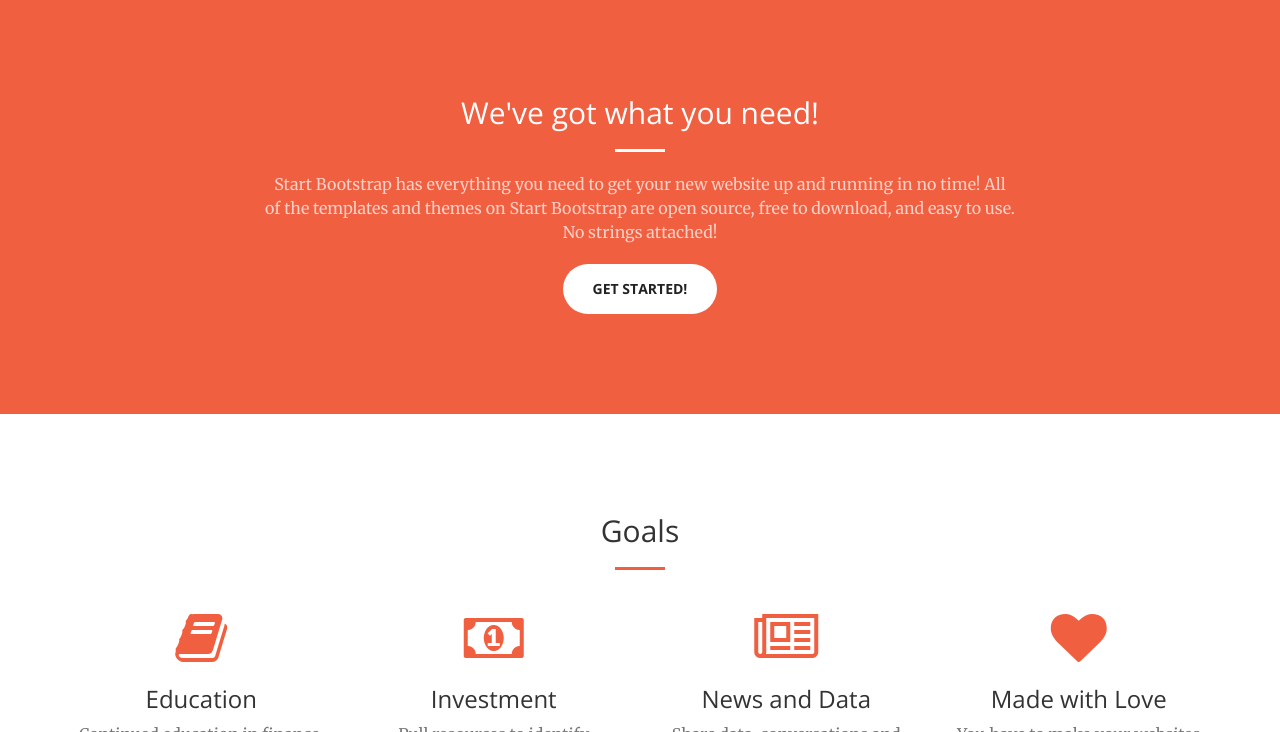
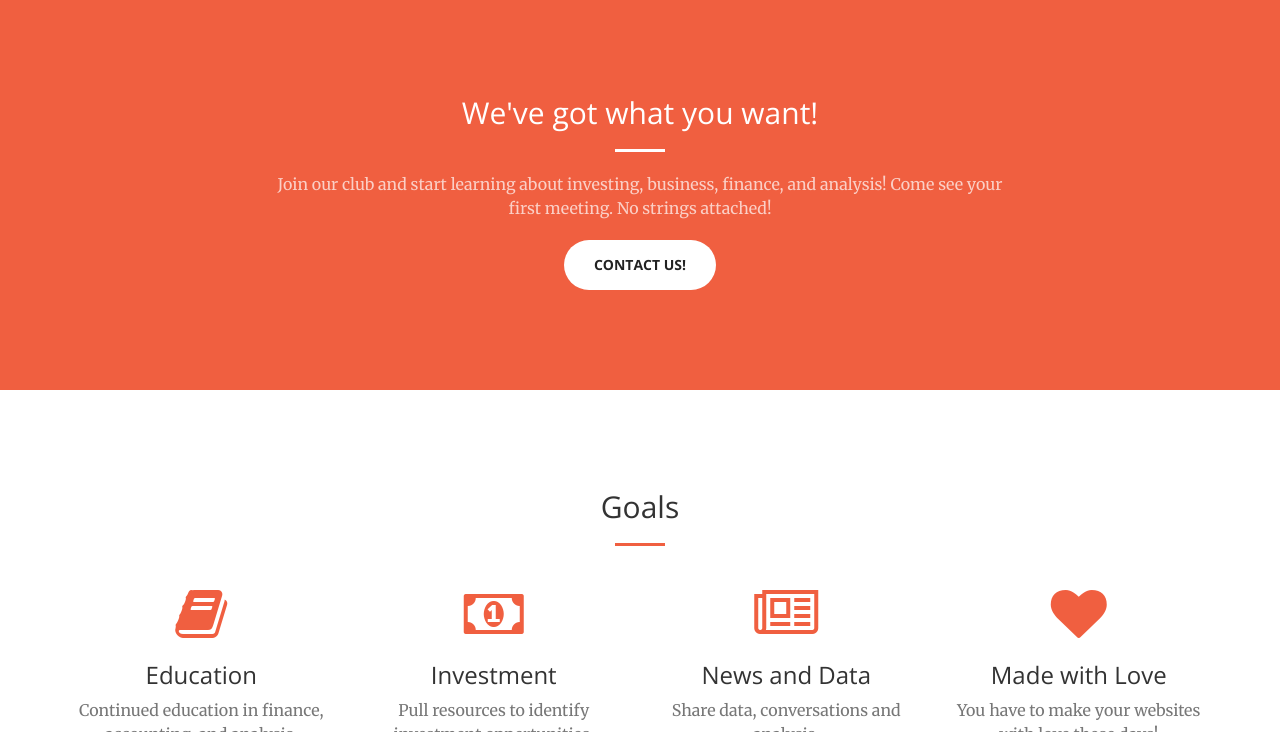
Before and after one commit to CyIC/cyic_web, a Jekyll site: the page built from index.html, in a window 1280 px wide and 900 px high, scrolled down 736 px, cut to the strip 168-900 px from the top of the window. Built offline with Jekyll 4.4.1, drawn with Linux system fonts in a browser that asks for light colours; some of the changed text lies outside the part shown.

Commit message:
Add more content to static page.

```diff
--- a/_includes/aside.html
+++ b/_includes/aside.html
@@ -1,8 +1,8 @@
   <aside class="bg-dark">
       <div class="container text-center">
           <div class="call-to-action">
-              <h2>Free Download at Start Bootstrap!</h2>
-              <a href="#" class="btn btn-default btn-xl wow tada">Download Now!</a>
+              <h2>Come and talk with the club!</h2>
+              <a href="https://join.slack.com/t/cyic/shared_invite/zt-u8mugr1x-48ELteHYiiwZnvUDxNXmqQ" class="btn btn-default btn-xl wow tada">Contact us Now!</a>
           </div>
       </div>
   </aside>
--- a/_includes/call-to-action.html
+++ b/_includes/call-to-action.html
@@ -2,10 +2,10 @@
     <div class="container">
         <div class="row">
             <div class="col-lg-8 col-lg-offset-2 text-center">
-                <h2 class="section-heading">We've got what you need!</h2>
+                <h2 class="section-heading">We've got what you want!</h2>
                 <hr class="light">
-                <p class="text-faded">Start Bootstrap has everything you need to get your new website up and running in no time! All of the templates and themes on Start Bootstrap are open source, free to download, and easy to use. No strings attached!</p>
-                <a href="#" class="btn btn-default btn-xl">Get Started!</a>
+                <p class="text-faded">Join our club and start learning about investing, business, finance, and analysis! Come see your first meeting. No strings attached!</p>
+                <a href="#" class="btn btn-default btn-xl">Contact Us!</a>
             </div>
         </div>
     </div>
--- a/_includes/contact.html
+++ b/_includes/contact.html
@@ -4,7 +4,7 @@
             <div class="col-lg-8 col-lg-offset-2 text-center">
                 <h2 class="section-heading">Let's Get In Touch!</h2>
                 <hr class="primary">
-                <p>Ready to join the club or start your own? That's great! Give us a call or send us an email and we will get back to you as soon as possible!</p>
+                <p>Ready to join the club or start your own? That's great! Message us and we will get back to you as soon as possible!</p>
             </div>
         <div class="col-lg-2 col-lg-offset-2 text-center">
             <a href="https://twitter.com/{{ site.twitter_username }}">
```
